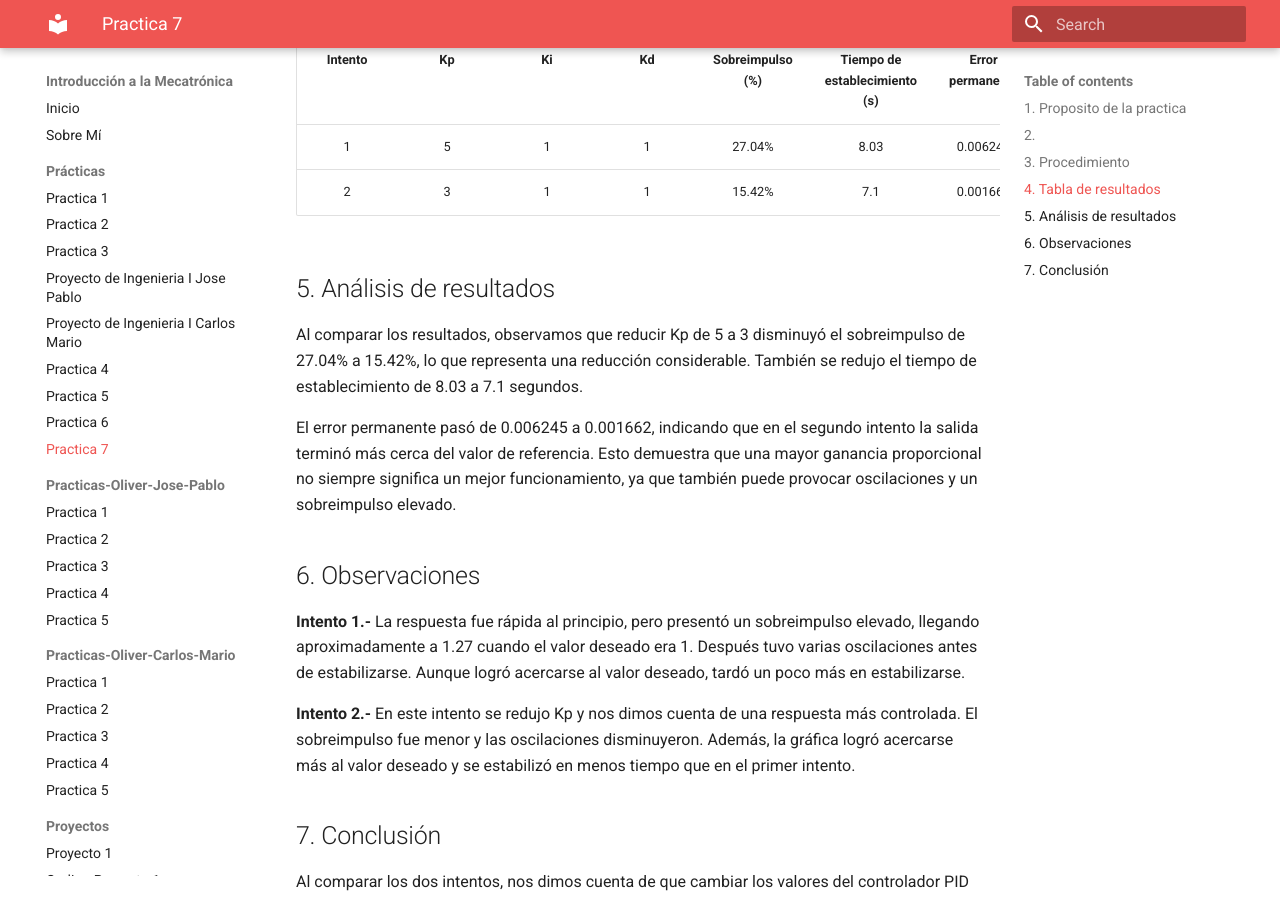
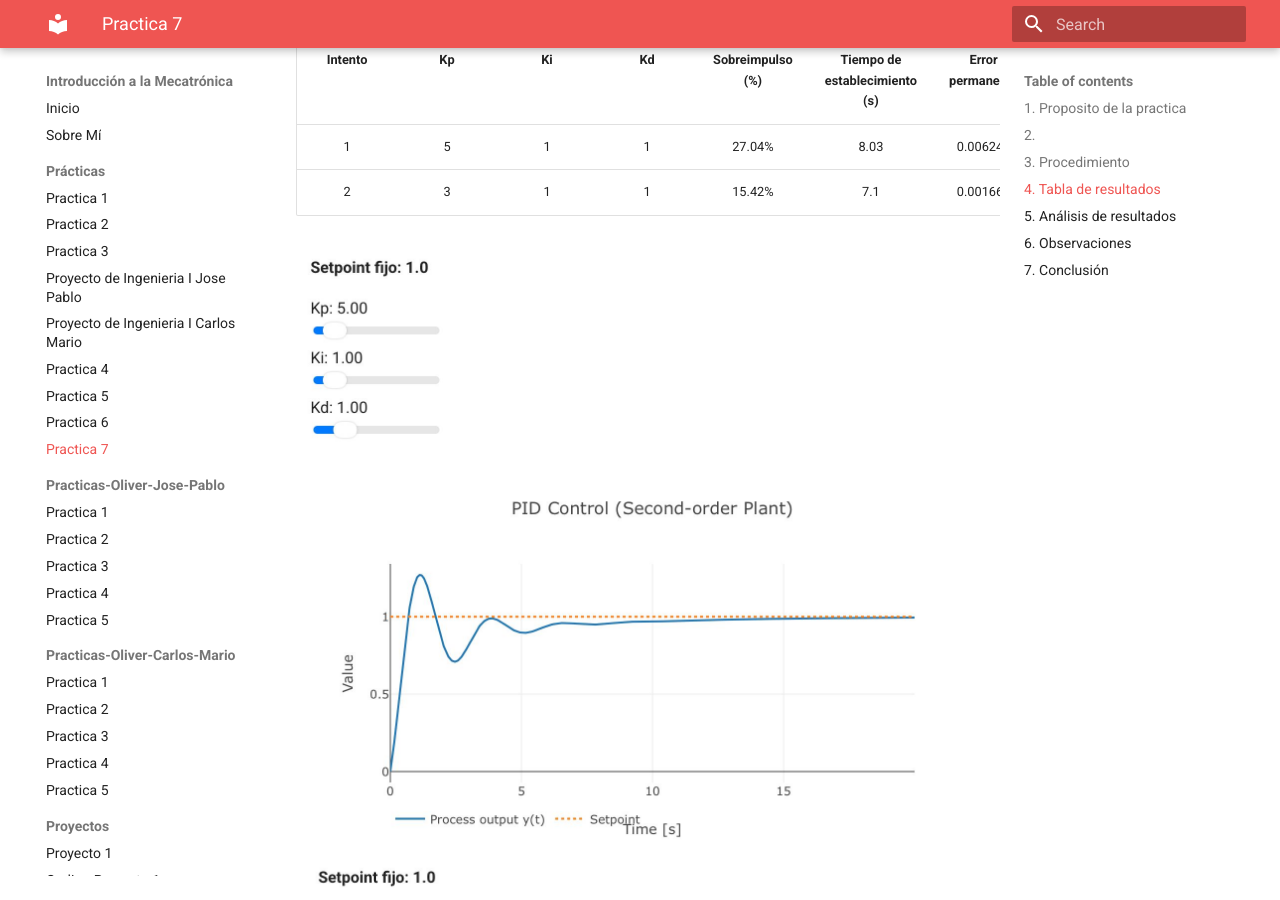
Before and after one commit to Josepablo-png/Planeta-vegeta-, an MkDocs documentation site: the page built from docs/Practicas/Practica7.md, in a window 1280 px wide and 900 px high, scrolled down 1058 px. Built offline with MkDocs 1.6.1 and Material for MkDocs 9.7.7, drawn with Linux system fonts in a browser that asks for light colours.

Commit message:
practica 76

```diff
--- a/docs/Practicas/Practica7.md
+++ b/docs/Practicas/Practica7.md
@@ -29,6 +29,9 @@
 | 1 | 5 | 1 | 1 | 27.04% | 8.03 | 0.006245 |
 | 2 | 3 | 1 | 1 | 15.42% | 7.1 | 0.001662 |
 
+![Onda1](../recursos/imgs/onda1.jpg){loading=lazy}
+![Onda2](../recursos/imgs/Onda2.jpg){loading=lazy}
+
 ## 5. Análisis de resultados
 
 Al comparar los resultados, observamos que reducir Kp de 5 a 3 disminuyó el sobreimpulso de 27.04% a 15.42%, lo que representa una reducción considerable. También se redujo el tiempo de establecimiento de 8.03 a 7.1 segundos.
```
Also changed, not shown: docs/recursos/imgs/Onda2.jpg (added), docs/recursos/imgs/onda1.jpg (added).
